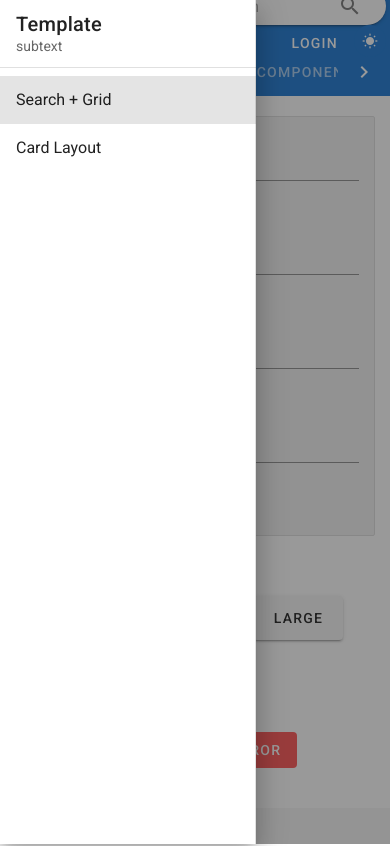
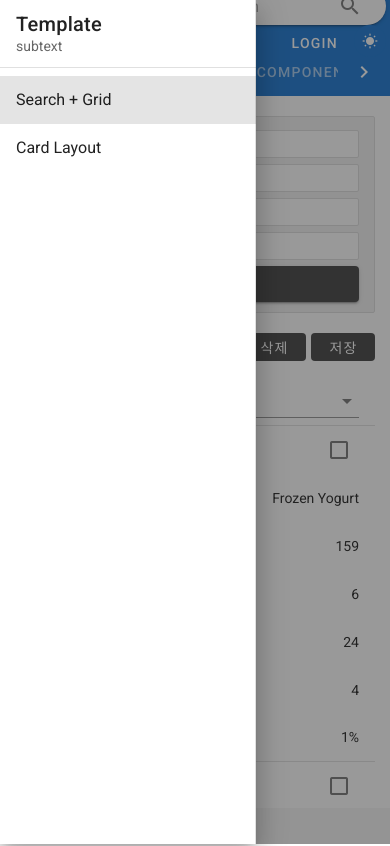
Before and after one commit to eunwk/eunwk-vue-template, a Vue app: page /template/search-grid in a window 390 px wide. Shown: the top 846 px of the page. Built offline with nearby package versions, Linux system fonts and the light colour scheme.

Commit message:
조회영역 반응형 처리

```diff
--- a/package.json
+++ b/package.json
@@ -7,7 +7,7 @@
     "build": "vue-cli-service build",
     "lint": "vue-cli-service lint",
     "deploy": "gh-pages -d dist",
-    "predeploy" : "npm run build"
+    "predeploy": "npm run build"
   },
   "dependencies": {
     "@vuelidate/core": "^2.0.0",
--- a/src/scss/common.scss
+++ b/src/scss/common.scss
@@ -20,16 +20,3 @@
 // @media (min-width: 960px) {
 //
 // }
-
-/* 조회영역 */
-.search-area {
-    background: #f1f1f1;
-    border: 1px solid #ddd;
-    border-radius: 2px;
-    padding: 15px;
-
-    // & .v-btn[type="submit"] {
-    //    position: absolute;
-    //    right: 10px;
-    // }
-}
--- a/src/scss/variables.scss
+++ b/src/scss/variables.scss
@@ -13,7 +13,8 @@
 //   'small': 20
 // );
 
-// btn
+/** btn ********/
+/***************/
 $btn-sizes: (
   'x-small': 18,
   'small': 24,
@@ -21,6 +22,9 @@ $btn-sizes: (
   'large': 32,
   'x-arge': 38,
 );
+
+// $input-max-height: 28px;
+
 
 $btn-text-transform: initial !default;
 $btn-letter-spacing: 0 !default;
@@ -45,3 +49,21 @@ $btn-letter-spacing: 0 !default;
 //   'primary': "#ff0000",
 //   'secondary': "#424242",
 //   )
+
+
+/** table ******/
+/***************/
+.v-data-table__wrapper {
+  border-top: 1px solid rgba(0, 0, 0, 0.12);
+  border-bottom: 1px solid rgba(0, 0, 0, 0.12);
+}
+.v-data-table-header th {
+  background: #f1f1f1;
+}
+
+/** table ******/
+/***************/
+
+.btn-area-row .v-btn:not(:last-child) {
+  margin-right: 5px;
+}
--- a/src/store/index.js
+++ b/src/store/index.js
@@ -19,6 +19,18 @@ export default new Vuex.Store({
     isThemeDark: false,
   },
   getters: {
+    calcResponsiveCols() { // 조회영역 col 기준 공통
+      switch (this.$vuetify.breakpoint.name) {
+        case 'xs':
+         return 12;
+        case 'sm':
+         return 6;
+        case 'md':
+         return 4;
+      default:
+        return 3;
+      }
+    },
   },
   mutations: {
   },
--- a/src/views/SearchGrid.vue
+++ b/src/views/SearchGrid.vue
@@ -1,63 +1,48 @@
 <template>
   <div>
-    <div class="search-area">
+    <div :class="['search-area', 'responsive-'+ breakpoint]">
       <v-form v-model="valid">
-          <v-row>
-            <v-col :cols="calcCols">
         <v-text-field
           v-model="firstname"
           :rules="nameRules"
           label="조회조건"
           required
         ></v-text-field>
-            </v-col>
-            <v-col :cols="calcCols">
         <v-text-field
           v-model="firstname"
           :rules="nameRules"
           label="조회조건"
           required
         ></v-text-field>
-            </v-col>
-            <v-col :cols="calcCols">
         <v-text-field
           v-model="firstname"
           :rules="nameRules"
           label="조회조건"
           required
         ></v-text-field>
-            </v-col>
-            <v-col :cols="calcCols">
         <v-text-field
           v-model="firstname"
           :rules="nameRules"
           label="조회조건"
           required
         ></v-text-field>
-            </v-col>
-          </v-row>
         <v-btn type="submit" color="secondary"><v-icon>mdi-magnify</v-icon>Search</v-btn>
       </v-form>
     </div>
-    <section>
-      <section-title title='Vuetify Theme Customizing'></section-title>
-      <section-title title='Button Size' depth="2"></section-title>
-      <v-row align="end" justify="start" class="mb-4 btn-area-row">
-        <v-btn x-small>x-small</v-btn>
-        <v-btn small>small</v-btn>
-        <v-btn>normal</v-btn>
-        <v-btn large>large</v-btn>
-        <v-btn x-large>x-large</v-btn>
-      </v-row>
-      <section-title title='Color' depth="2"></section-title>
-      <v-row class="mb-4 btn-area-row mb-10">
-        <v-btn depressed>Normal</v-btn>
-        <v-btn depressed color="primary">Primary</v-btn>
-        <v-btn depressed color="error">Error</v-btn>
-        <v-btn depressed disabled>Disabled</v-btn>
-      </v-row>
-    </section>
-    {{calcCols}}
+      <section-title title='검색결과'>
+        <v-btn color="secondary" depressed>추가</v-btn>
+        <v-btn color="secondary" depressed>삭제</v-btn>
+        <v-btn color="secondary" depressed>저장</v-btn>
+      </section-title>
+      <v-data-table
+        v-model="tableData.selected"
+        :headers="tableData.headers"
+        :items="tableData.desserts"
+        :single-select="singleSelect"
+        hide-default-footer
+        item-key="name"
+        show-select
+      ></v-data-table>
   </div>
 </template>
 
@@ -73,6 +58,105 @@ export default {
     return {
       isDisabled: false,
       toggle_exclusive: 2,
+      tableData: {
+        selected: [],
+        singleSelect: true,
+        headers: [
+          {
+            text: 'Dessert (100g serving)',
+            align: 'start',
+            sortable: false,
+            value: 'name',
+          },
+          { text: 'Calories', value: 'calories' },
+          { text: 'Fat (g)', value: 'fat' },
+          { text: 'Carbs (g)', value: 'carbs' },
+          { text: 'Protein (g)', value: 'protein' },
+          { text: 'Iron (%)', value: 'iron' },
+        ],
+        desserts: [
+          {
+            name: 'Frozen Yogurt',
+            calories: 159,
+            fat: 6.0,
+            carbs: 24,
+            protein: 4.0,
+            iron: '1%',
+          },
+          {
+            name: 'Ice cream sandwich',
+            calories: 237,
+            fat: 9.0,
+            carbs: 37,
+            protein: 4.3,
+            iron: '1%',
+          },
+          {
+            name: 'Eclair',
+            calories: 262,
+            fat: 16.0,
+            carbs: 23,
+            protein: 6.0,
+            iron: '7%',
+          },
+          {
+            name: 'Cupcake',
+            calories: 305,
+            fat: 3.7,
+            carbs: 67,
+            protein: 4.3,
+            iron: '8%',
+          },
+          {
+            name: 'Gingerbread',
+            calories: 356,
+            fat: 16.0,
+            carbs: 49,
+            protein: 3.9,
+            iron: '16%',
+          },
+          {
+            name: 'Jelly bean',
+            calories: 375,
+            fat: 0.0,
+            carbs: 94,
+            protein: 0.0,
+            iron: '0%',
+          },
+          {
+            name: 'Lollipop',
+            calories: 392,
+            fat: 0.2,
+            carbs: 98,
+            protein: 0,
+            iron: '2%',
+          },
+          {
+            name: 'Honeycomb',
+            calories: 408,
+            fat: 3.2,
+            carbs: 87,
+            protein: 6.5,
+            iron: '45%',
+          },
+          {
+            name: 'Donut',
+            calories: 452,
+            fat: 25.0,
+            carbs: 51,
+            protein: 4.9,
+            iron: '22%',
+          },
+          {
+            name: 'KitKat',
+            calories: 518,
+            fat: 26.0,
+            carbs: 65,
+            protein: 7,
+            iron: '6%',
+          },
+        ],
+      },
     };
   },
   computed: {
@@ -88,6 +172,12 @@ export default {
         return 3;
       }
     },
+    breakpoint() {
+      return this.$vuetify.breakpoint.name;
+    },
+    calcResponsiveCols() {
+      return this.$store.getters.calcResponsiveCols;
+    },
   },
   methods: {
     // onClickToggle() {
@@ -97,9 +187,92 @@ export default {
 };
 </script>
 
-<style scope>
-.btn-area-row .v-btn:not(:last-child) {
-  margin-right: 5px;
+<style>
+/* 조회영역 */
+.search-area {
+    background: #f1f1f1;
+    border: 1px solid #ddd;
+    border-radius: 2px;
+    padding: 10px;
+    margin-bottom: 20px;
+    padding-right: 120px;
+    position: relative;
+}
+
+.search-area form {
+  display: flex;
+  flex-wrap: wrap;
+}
+
+.search-area .v-text-field__details {
+  display: none;
+}
+.search-area .v-text-field {
+  padding-top: 0;
+  margin-top: 0;
+}
+.search-area .v-input__slot {
+  margin-bottom: 0;
+}
+.search-area .v-text-field > .v-input__control > .v-input__slot:before {
+  content: none;
+}
+.search-area .v-text-field__slot .v-label {
+  position: relative !important;
+  transform: none !important;
+  max-width: auto;
+  overflow: visible;
+  margin-right: 10px;
+}
+.search-area .v-text-field__slot .v-label + input {
+  border: 1px solid #ddd;
+  background: #fff;
+  border-radius: 2px;
+}
+
+.search-area .v-input {
+  padding: 3px 5px;
+  flex: 0 0 auto;
+  width: 25%;
+}
+
+.search-area .v-input input {
+  max-height: 28px;
+  text-indent : 5px;
+}
+
+.search-area .v-text-field > .v-input__control > .v-input__slot:after {
+  display: none;
+}
+
+.search-area .v-btn[type="submit"] {
+  position: absolute;
+  right: 10px;
+  top: 13px;
+}
+
+/* 반응형 처리, mobile first */
+.search-area.responsive-xs .v-input {
+  width: 100%;
+}
+
+.search-area.responsive-sm .v-input {
+  width: 50%;
+}
+
+.search-area.responsive-md .v-input {
+  width: 33.3333%;
+}
+
+.search-area.responsive-xs,
+.search-area.responsive-sm {
+  padding-right: 10px;
+}
+.search-area.responsive-xs .v-btn[type="submit"],
+.search-area.responsive-sm .v-btn[type="submit"] {
+  position: static;
+  width: calc(100% - 10px);
+  margin: 3px 5px 0px;
 }
 
 </style>
```
Also changed, not shown: 2 other files (tests, documents, lock files or other folders). Lines whose indentation alone changed are shown as unchanged.
